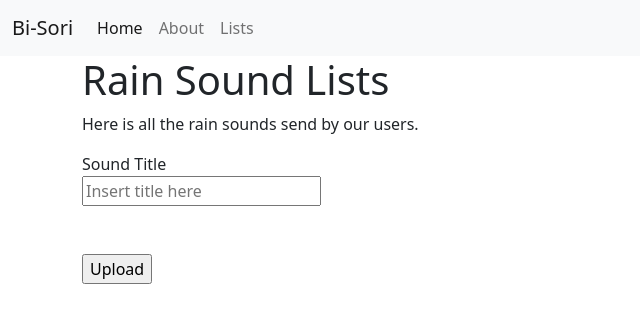
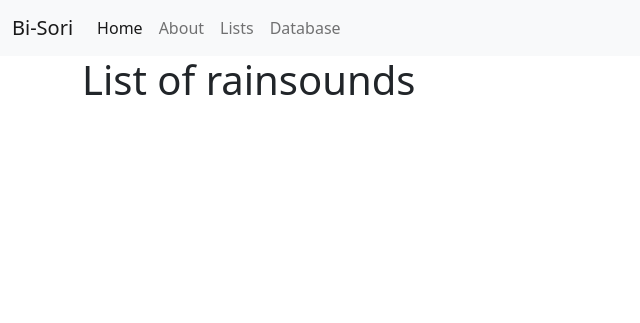
Before and after one commit to nurulazealia/G2_PROJECT, a Flask app: page /lists in a window 1280 px wide. Shown: the top 323 px of the page, without its empty margins (0-640 px from the left). Run offline with Flask 2, Linux system fonts and the light colour scheme; data that the repository does not hold is empty.

Commit message:
add a new page for database

```diff
--- a/app.py
+++ b/app.py
@@ -3,7 +3,7 @@ from flask_sqlalchemy import SQLAlchemy
 from datetime import datetime
 
 app = Flask(__name__)
-app.config['SQLALCHEMY_DATABASE_URI'] = 'sqlite:///127.0.0.1:5000/database'
+app.config['SQLALCHEMY_DATABASE_URI'] = 'sqlite:///database.db'
 
 db = SQLAlchemy(app)
 
@@ -23,8 +23,12 @@ def home():
 def about():
     return render_template("about.html")
 
-@app.route("/lists", methods = ['POST', 'GET'])
+@app.route("/lists")
 def lists():
+    return render_template("lists.html")
+
+@app.route("/database", methods = ['POST', 'GET'])
+def database():
     db.create_all()
 
     if request.method == "POST":
@@ -34,14 +38,14 @@ def lists():
         try:
             db.session.add(new_sound)
             db.session.commit()
-            return redirect ('/lists')
+            return redirect ('/database')
 
         except:
             return "There was an error"
 
     else:
         sounds = Sounds.query.order_by(Sounds.date_uploaded)
-        return render_template("lists.html", sounds=sounds)
+        return render_template("database.html", sounds=sounds)
 
 if __name__ == "__main__":
     app.run(debug=True)
--- a/templates/base.html
+++ b/templates/base.html
@@ -32,6 +32,10 @@
               <a class="nav-link" href="/lists">Lists</a>
             </li>
 
+            <li class="nav-item">
+              <a class="nav-link" href="/database">Database</a>
+            </li>
+
           </ul>
 
         </div>
--- a/templates/lists.html
+++ b/templates/lists.html
@@ -1,34 +1,11 @@
-{%extends 'base.html' %}
-{% block content %}
+{% extends 'base.html' %}
+{% block content%}
+
 
 <div class="container">
     <title> Lists </title>
-    <h1> Rain Sound Lists </h1>
-    <p> Here is all the rain sounds send by our users. </p>
-
-
-
-      {%- for category, message in get_flashed_messages(with_categories = true) %}
-         <div class = "alert alert-danger">
-            {{ message }}
-         </div>
-      {%- endfor %}
-
-      <form action = "{{ request.path }}" method = "post">
-         <label for = "title">Sound Title</label><br>
-         <input type = "text" name = "title" placeholder = "Insert title here" /><br>
-         <br></br>
-         <input type = "submit" value = "Upload" />
-      </form>
-
-      <br></br>
-
-      {% for sound in sounds %}
-        <h4>
-          {{ sound.title }}
-        </h4>
-      {% endfor %}
+    <h1> List of rainsounds </h1>
 
 </div>
 
-{% endblock %}
+{% endblock%}
```
Also changed, not shown: templates/database.html (added, +34 -0 lines), database.db.
